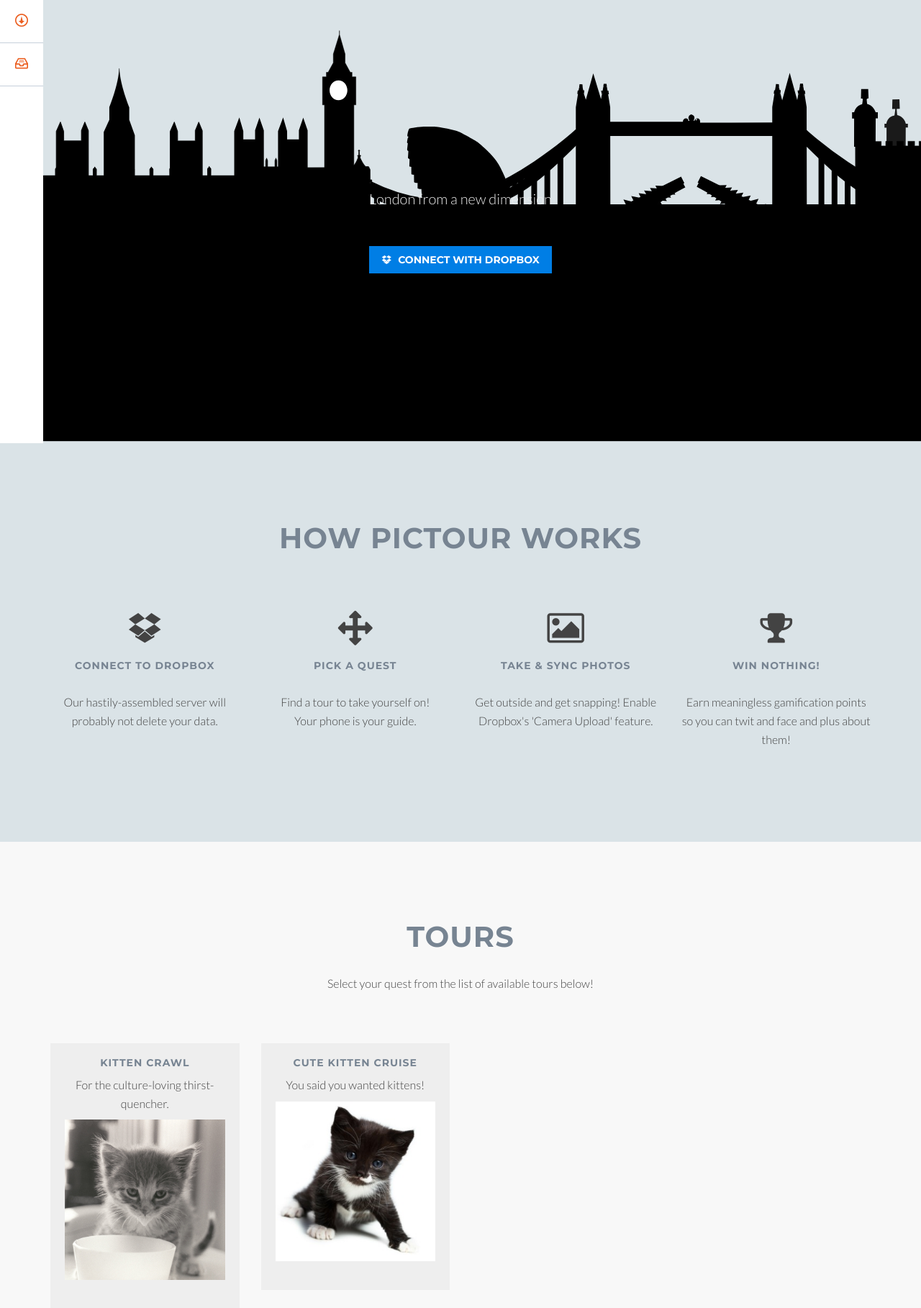
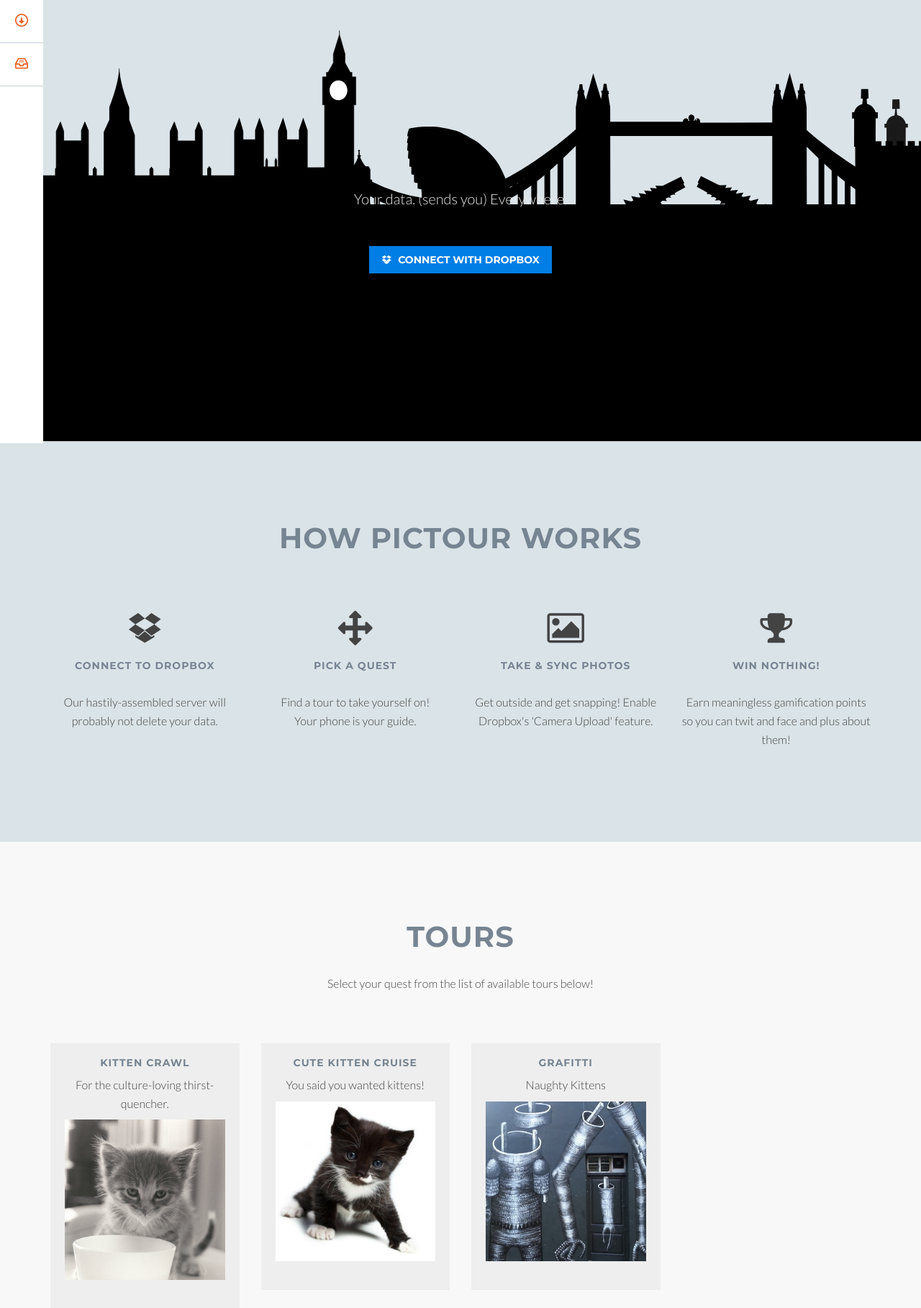
Before and after one commit to benemery/pictour, a Django app: page / in a window 1280 px wide. Shown: the part 184-2002 px from the top of the page at 72% size. Run offline with Django 3.2, Linux system fonts and the light colour scheme; some libraries are stand-ins or nearby versions.

Commit message:
Add another tour!

```diff
--- a/photo_geoip/templates/index.html
+++ b/photo_geoip/templates/index.html
@@ -72,7 +72,8 @@
     <div class="slogan">
       <h1>DropBox Pictour</h1>
       <p>
-        London from a new dimension
+        Your data. (sends you) Everywhere.
+        <!-- London from a new dimension -->
       </p>
       <a href="#about" class="btn btn-dropbox scroll">
         <i class="fa fa-dropbox"></i> Connect with Dropbox
@@ -204,6 +205,18 @@
           </div>
         </div>
 
+        <div class="col-xs-6 col-sm-3 col-md-3">
+          <div class="team boxed-grey">
+            <div class="inner">
+              <h5>Grafitti</h5>
+              <p class="subtitle">Naughty Kittens</p>
+              <div class="avatar">
+                <img src="static/img/grafitti.jpg" width="300" height="300" alt="" class="img-responsive" />
+              </div>
+            </div>
+          </div>
+        </div>
+
       </div>
     </div>
   </section>
```
Also changed, not shown: photo_geoip/static/img/grafitti.jpg (added).
